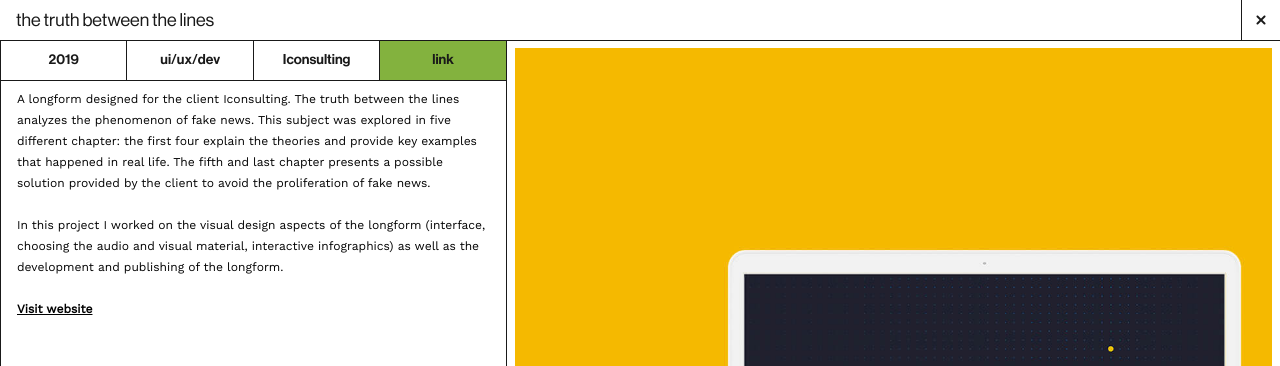
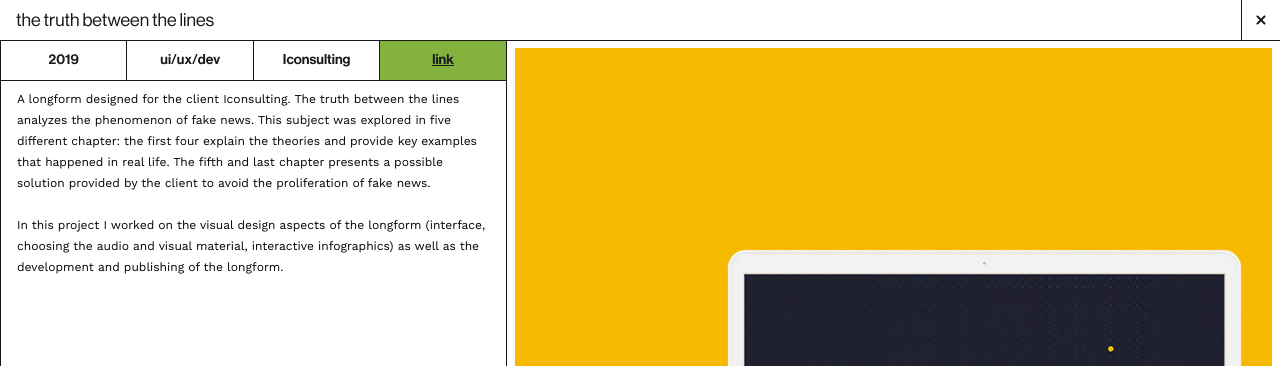
Before and after one commit to themontegreen/portfolio, a Vue app: page /project-1 in a window 1280 px wide. Shown: the top 366 px of the page. Built offline with nearby package versions, Linux system fonts and the light colour scheme.

Commit message:
added links

```diff
--- a/src/assets/content/content_IT.json
+++ b/src/assets/content/content_IT.json
@@ -11,6 +11,7 @@
         "subject": "BPER banca",
         "description": "A longform fully designed and developed for the client BPER banca, an italian bank. It tackles the theme of financial education, targeted towards their female audience and clientele.<br/>The longform presents data gathered from open databases and visualized using different types of data visualization best practices and common guidelines to allow an easier understanding of the information and data.<br/><a style='font-weight: 900; color: black;' href='https://wealth.bper.it/longform-donna-finanza' target='_blank'>Visit project</a>",
         "media": ["file-1.jpg", "file-2.jpg", "file-3.jpg", "file-4.jpg"],
+        "link": "https://wealth.bper.it/longform-donna-finanza",
         "cover": "copertina.jpeg"
       },
       {
@@ -31,8 +32,9 @@
         "year": "2019",
         "categories": ["ui", "ux", "dev"],
         "subject": "Iconsulting",
-        "description": "A longform designed for the client Iconsulting. The truth between the lines analyzes the phenomenon of fake news. This subject was explored in five different chapter: the first four explain the theories and provide key examples that happened in real life. The fifth and last chapter presents a possible solution provided by the client to avoid the proliferation of fake news.<br/><br/>In this project I worked on the visual design aspects of the longform (interface, choosing the audio and visual material, interactive infographics) as well as the development and publishing of the longform.<br/><br/><a style='font-weight: 900; color: black;' href='https://fakenews.iconsulting.biz/' target='_blank'>Visit website</a>",
+        "description": "A longform designed for the client Iconsulting. The truth between the lines analyzes the phenomenon of fake news. This subject was explored in five different chapter: the first four explain the theories and provide key examples that happened in real life. The fifth and last chapter presents a possible solution provided by the client to avoid the proliferation of fake news.<br/><br/>In this project I worked on the visual design aspects of the longform (interface, choosing the audio and visual material, interactive infographics) as well as the development and publishing of the longform.",
         "media": ["file-1.jpg"],
+        "link": "https://fakenews.iconsulting.biz/#/pagina-iniziale",
         "cover": "copertina.jpg"
       },
       {
@@ -42,8 +44,9 @@
         "year": "2021",
         "categories": ["dataviz"],
         "subject": "personal",
-        "description": "This data visualization project is a visual representation of the complexity of the album 'OIL OF EVERY PEARL'S UN-INSIDES' by SOPHIE. Following the accident that ended her life prematurely on January 2021, she remains one of the forefront artists in the Pc Music and Hyperpop universe, contributed to pushing the boundaries of EDM music and Pop.<br/>Using the Spotify API I extracted the track analysis data of all 9 tracks to create a visualization that represented most SOPHIE's aesthetic and artistry. The 9 tracks have been envisioned as 9 'hypergems' that are a part of a single cohesive 'hyperspace', representative of SOPHIE's approach to fluidity, multiform and complex worlds. Each single hypergem is a glyph, built on 4 different axis that fully represent the complexity of the EDM track, in a yet anamorphic shape that is created digitally using four digital parameters dictated by an artificial intelligence algorythm.<br/><br/><a style='font-weight: 900; color: black;' href='https://www.behance.net/gallery/117451391/OIL-OF-EVERY-PEARLS-UN-INSIDES-SOPHIESHYPERSPACE' target='_blank'>Visit project</a>",
+        "description": "This data visualization project is a visual representation of the complexity of the album 'OIL OF EVERY PEARL'S UN-INSIDES' by SOPHIE. Following the accident that ended her life prematurely on January 2021, she remains one of the forefront artists in the Pc Music and Hyperpop universe, contributed to pushing the boundaries of EDM music and Pop.<br/>Using the Spotify API I extracted the track analysis data of all 9 tracks to create a visualization that represented most SOPHIE's aesthetic and artistry. The 9 tracks have been envisioned as 9 'hypergems' that are a part of a single cohesive 'hyperspace', representative of SOPHIE's approach to fluidity, multiform and complex worlds. Each single hypergem is a glyph, built on 4 different axis that fully represent the complexity of the EDM track, in a yet anamorphic shape that is created digitally using four digital parameters dictated by an artificial intelligence algorythm.",
         "media": ["file-1.jpg"],
+        "link": "https://www.behance.net/gallery/117451391/OIL-OF-EVERY-PEARLS-UN-INSIDES-SOPHIESHYPERSPACE",
         "cover": "copertina.jpg"
       },
       {
--- a/src/views/ProjectView.vue
+++ b/src/views/ProjectView.vue
@@ -14,7 +14,7 @@
             </span>
           </div>
           <div class="info" v-text="subject"></div>
-          <div class="link">link</div>
+          <a v-if="link" :href="link" class="link" target="_blank">link</a>
         </div>
         <div class="container-paragraph">
           <div class="paragraph" v-html="paragraph">
@@ -39,7 +39,8 @@ export default {
       categories: Array,
       subject: String,
       paragraph: String,
-      media: Array
+      media: Array,
+      link: String
     }
   },
   components: {
@@ -50,26 +51,24 @@ export default {
   watch:{
     $route (to, from){
       if( to.name == 'project' ){
-        this.id = this.$content[this.$lang].projects.find(({ n }) => n === parseInt(this.$route.params.id)).id
-        this.title = this.$content[this.$lang].projects.find(({ n }) => n === parseInt(this.$route.params.id)).title
-        this.year = this.$content[this.$lang].projects.find(({ n }) => n === parseInt(this.$route.params.id)).year
-        this.categories = this.$content[this.$lang].projects.find(({ n }) => n === parseInt(this.$route.params.id)).categories
-        this.subject = this.$content[this.$lang].projects.find(({ n }) => n === parseInt(this.$route.params.id)).subject
-        this.paragraph = this.$content[this.$lang].projects.find(({ n }) => n === parseInt(this.$route.params.id)).description
-        this.media = this.$content[this.$lang].projects.find(({ n }) => n === parseInt(this.$route.params.id)).media
+        this.retrieveData()
       }
     }
   },
   created(){
-    this.id = this.$content[this.$lang].projects.find(({ n }) => n === parseInt(this.$route.params.id)).id
-    this.title = this.$content[this.$lang].projects.find(({ n }) => n === parseInt(this.$route.params.id)).title
-    this.year = this.$content[this.$lang].projects.find(({ n }) => n === parseInt(this.$route.params.id)).year
-    this.categories = this.$content[this.$lang].projects.find(({ n }) => n === parseInt(this.$route.params.id)).categories
-    this.subject = this.$content[this.$lang].projects.find(({ n }) => n === parseInt(this.$route.params.id)).subject
-    this.paragraph = this.$content[this.$lang].projects.find(({ n }) => n === parseInt(this.$route.params.id)).description
-    this.media = this.$content[this.$lang].projects.find(({ n }) => n === parseInt(this.$route.params.id)).media
+    this.retrieveData()
   },
   methods: {
+    retrieveData(){
+      this.id = this.$content[this.$lang].projects.find(({ n }) => n === parseInt(this.$route.params.id)).id
+      this.title = this.$content[this.$lang].projects.find(({ n }) => n === parseInt(this.$route.params.id)).title
+      this.year = this.$content[this.$lang].projects.find(({ n }) => n === parseInt(this.$route.params.id)).year
+      this.categories = this.$content[this.$lang].projects.find(({ n }) => n === parseInt(this.$route.params.id)).categories
+      this.subject = this.$content[this.$lang].projects.find(({ n }) => n === parseInt(this.$route.params.id)).subject
+      this.paragraph = this.$content[this.$lang].projects.find(({ n }) => n === parseInt(this.$route.params.id)).description
+      this.media = this.$content[this.$lang].projects.find(({ n }) => n === parseInt(this.$route.params.id)).media
+      this.link = this.$content[this.$lang].projects.find(({ n }) => n === parseInt(this.$route.params.id)).link
+    },
     previousProject(){
       if( this.$content[this.$lang].projects.findIndex(({ n }) => n === parseInt(this.$route.params.id)) > 0 ){
         this.$router.push({ name: 'project', params: { id: this.$content[this.$lang].projects[(this.$content[this.$lang].projects.findIndex(({ n }) => n === parseInt(this.$route.params.id)) - 1)].n } })
@@ -131,13 +130,14 @@ export default {
           padding: 5px;
           @include title-small;
         }
+        .info:last-child{
+          border-right: none;
+        }
         .link{
           width: 100%;
           display: flex;
           justify-content: center;
           align-items: center;
-          border-right: 1px solid $true-black;
-          border-right: none;
           background-color: $themontegreen;
           color: $true-white;
           padding: 5px;
```
